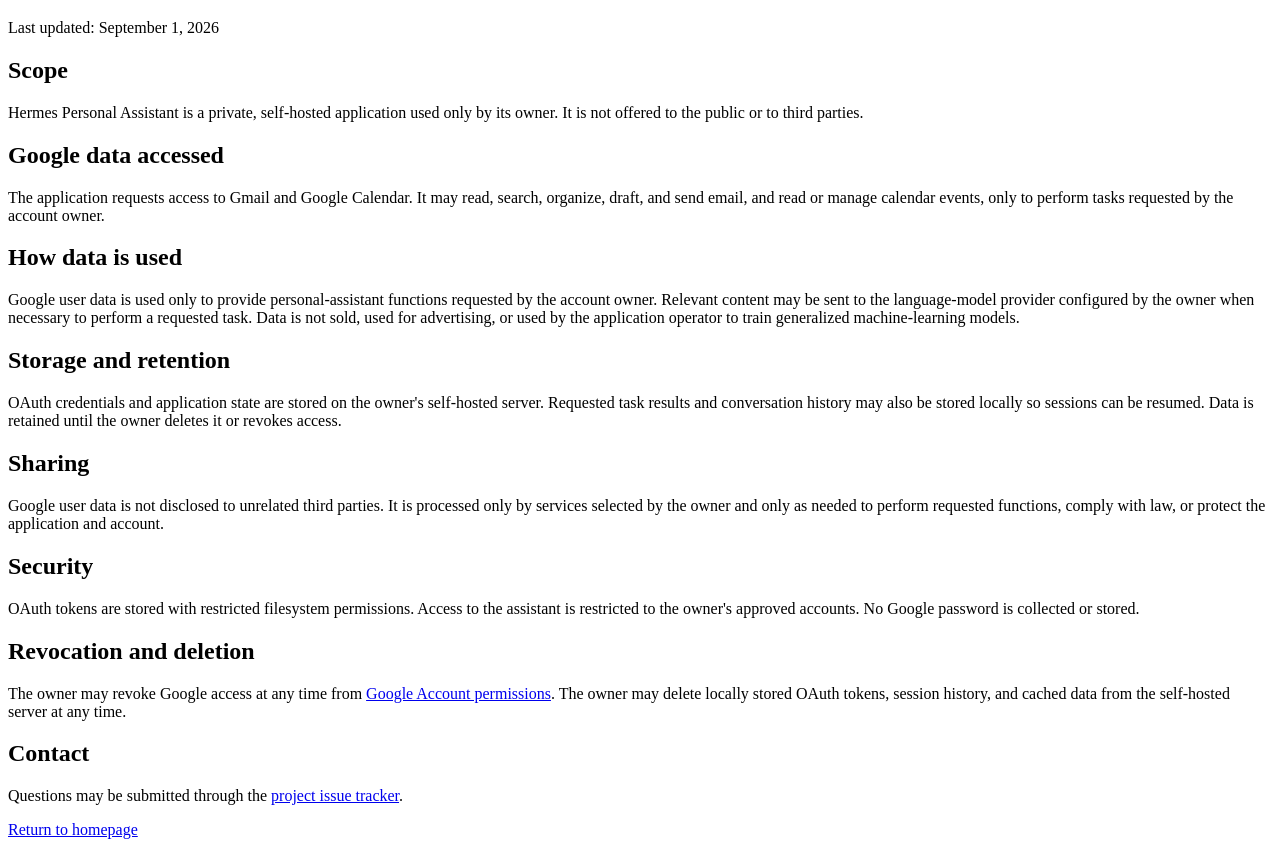
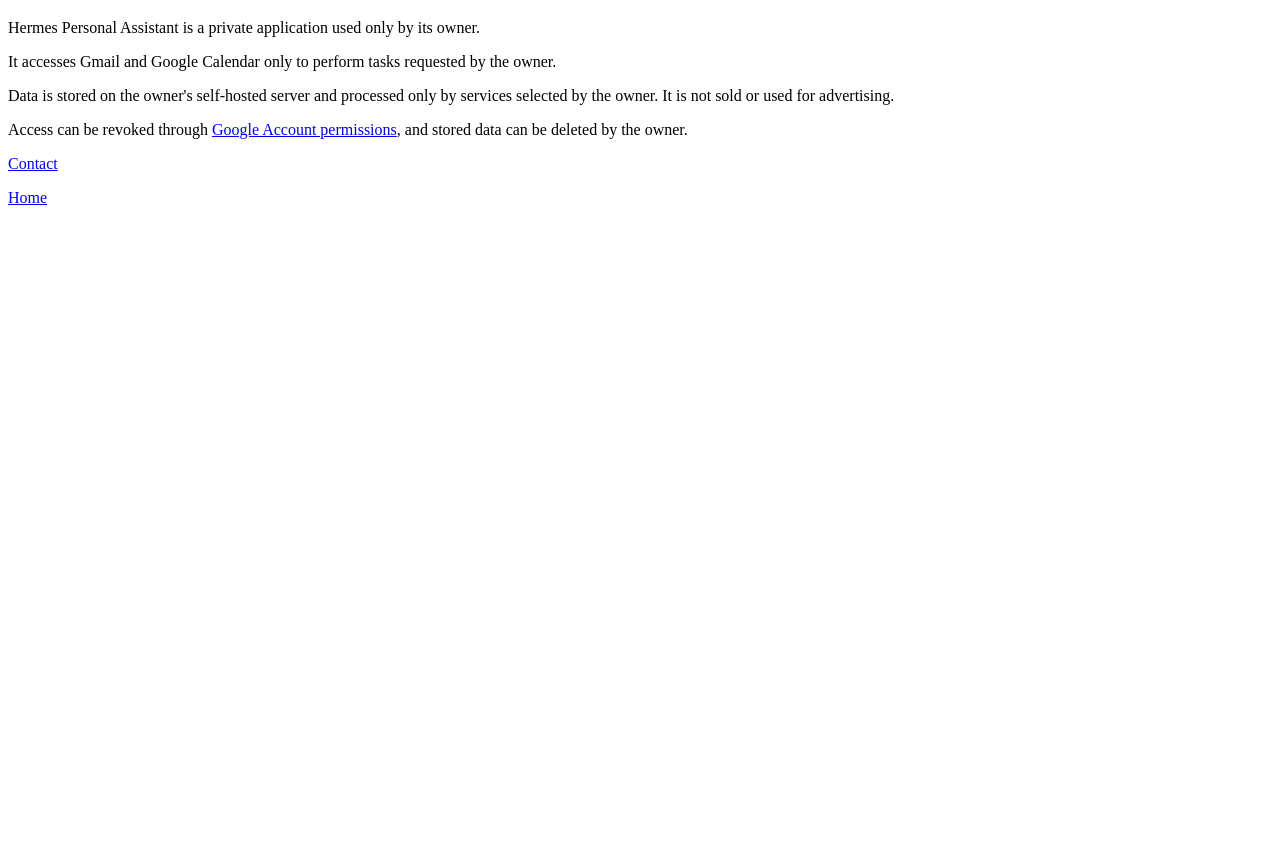
Before and after one commit to LeeSkies/hermes-personal-assistant, a plain HTML site: page privacy.html in a window 1280 px wide. Shown: the part 61-916 px from the top of the page. After the commit the page ends 800 px from the top, so only its background shows below. Drawn offline with Linux system fonts and the light colour scheme.

Commit message:
Simplify public information pages

```diff
--- a/privacy.html
+++ b/privacy.html
@@ -8,33 +8,12 @@
 <body>
   <main>
     <h1>Privacy Policy</h1>
-    <p>Last updated: September 1, 2026</p>
-
-    <h2>Scope</h2>
-    <p>Hermes Personal Assistant is a private, self-hosted application used only by its owner. It is not offered to the public or to third parties.</p>
-
-    <h2>Google data accessed</h2>
-    <p>The application requests access to Gmail and Google Calendar. It may read, search, organize, draft, and send email, and read or manage calendar events, only to perform tasks requested by the account owner.</p>
-
-    <h2>How data is used</h2>
-    <p>Google user data is used only to provide personal-assistant functions requested by the account owner. Relevant content may be sent to the language-model provider configured by the owner when necessary to perform a requested task. Data is not sold, used for advertising, or used by the application operator to train generalized machine-learning models.</p>
-
-    <h2>Storage and retention</h2>
-    <p>OAuth credentials and application state are stored on the owner's self-hosted server. Requested task results and conversation history may also be stored locally so sessions can be resumed. Data is retained until the owner deletes it or revokes access.</p>
-
-    <h2>Sharing</h2>
-    <p>Google user data is not disclosed to unrelated third parties. It is processed only by services selected by the owner and only as needed to perform requested functions, comply with law, or protect the application and account.</p>
-
-    <h2>Security</h2>
-    <p>OAuth tokens are stored with restricted filesystem permissions. Access to the assistant is restricted to the owner's approved accounts. No Google password is collected or stored.</p>
-
-    <h2>Revocation and deletion</h2>
-    <p>The owner may revoke Google access at any time from <a href="https://myaccount.google.com/permissions">Google Account permissions</a>. The owner may delete locally stored OAuth tokens, session history, and cached data from the self-hosted server at any time.</p>
-
-    <h2>Contact</h2>
-    <p>Questions may be submitted through the <a href="https://github.com/LeeSkies/hermes-personal-assistant/issues">project issue tracker</a>.</p>
-
-    <p><a href="index.html">Return to homepage</a></p>
+    <p>Hermes Personal Assistant is a private application used only by its owner.</p>
+    <p>It accesses Gmail and Google Calendar only to perform tasks requested by the owner.</p>
+    <p>Data is stored on the owner's self-hosted server and processed only by services selected by the owner. It is not sold or used for advertising.</p>
+    <p>Access can be revoked through <a href="https://myaccount.google.com/permissions">Google Account permissions</a>, and stored data can be deleted by the owner.</p>
+    <p><a href="https://github.com/LeeSkies/hermes-personal-assistant/issues">Contact</a></p>
+    <p><a href="index.html">Home</a></p>
   </main>
 </body>
 </html>
```
Also changed, not shown: index.html (+3 -11 lines).
